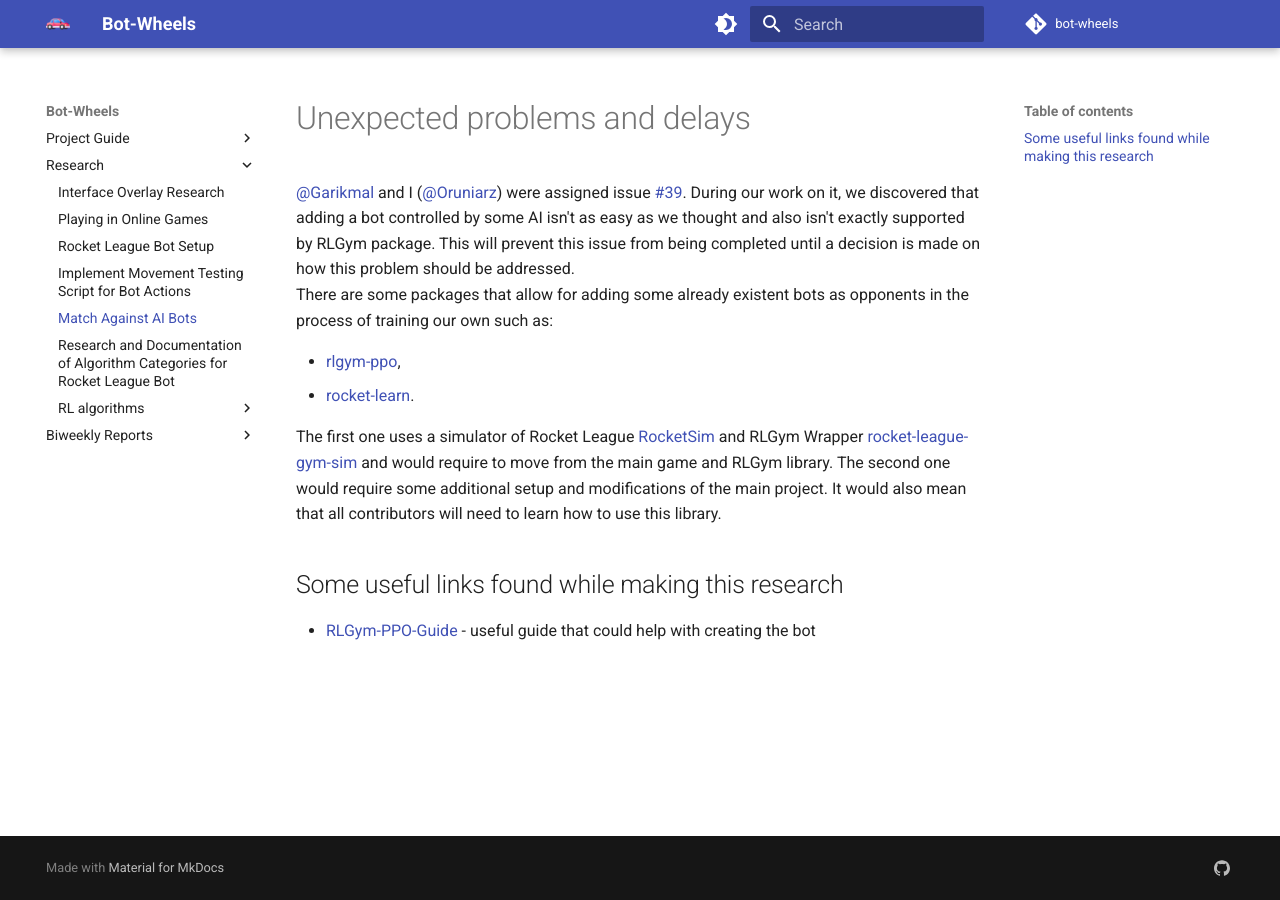
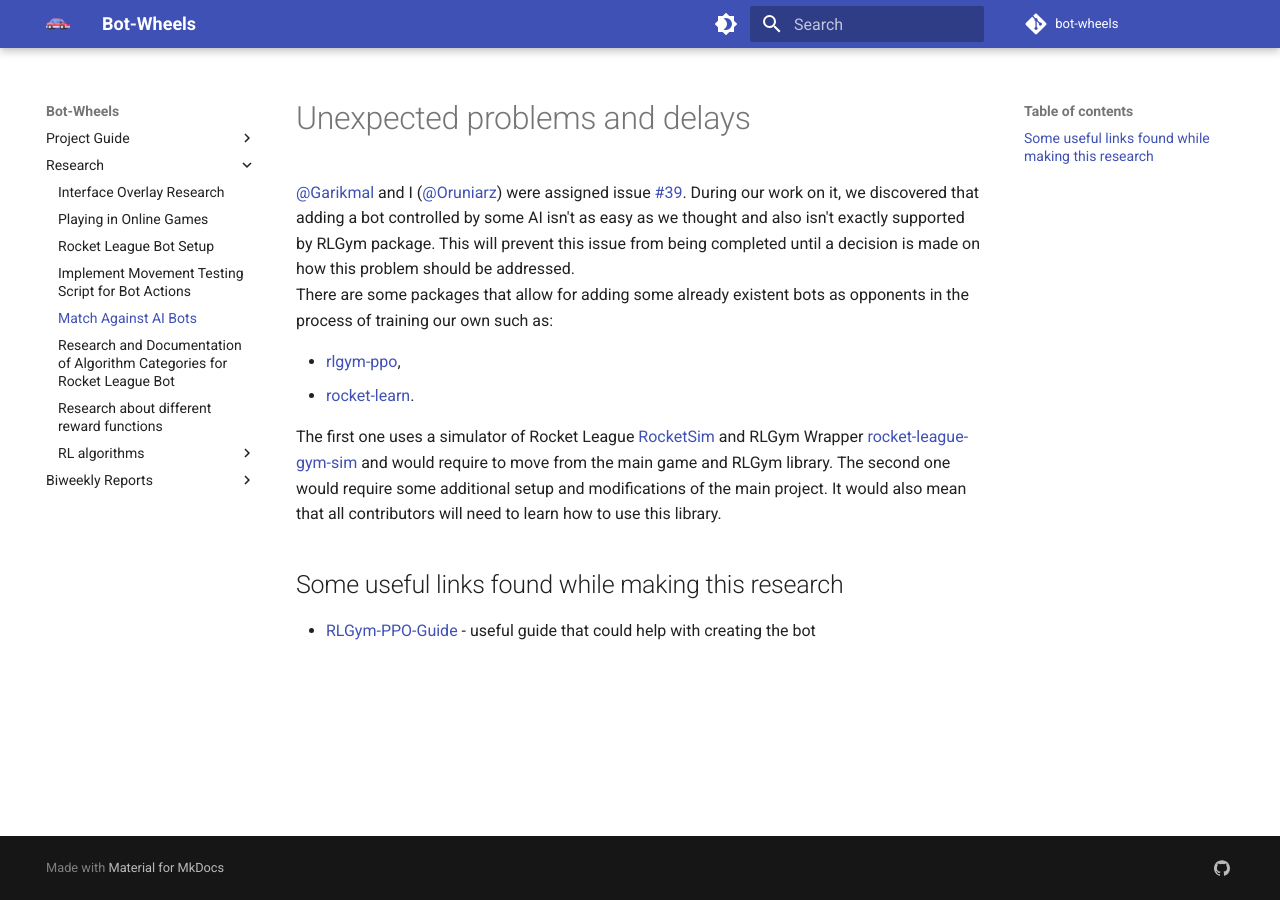
Before and after one commit to bot-wheels/docs, an MkDocs documentation site: the page built from docs/research/match-against-ai-bots.md, in a window 1280 px wide. Built offline with MkDocs 1.6.1 and Material for MkDocs 9.7.7, drawn with Linux system fonts in a browser that asks for light colours.

Commit message:
Update mkdocs.yml

```diff
--- a/mkdocs.yml
+++ b/mkdocs.yml
@@ -39,6 +39,7 @@
     - Implement Movement Testing Script for Bot Actions: research/implement-movement-testing-script-for-bot-actions.md
     - Match Against AI Bots: research/match-against-ai-bots.md
     - Research and Documentation of Algorithm Categories for Rocket League Bot: research/research-and-documentation-of-algorithm-categories-for-rocket-league-bot.md
+    - Research about different reward functions: research/research-about-different-reward-functions.md
     - RL algorithms:
       - A3C: research/rl-algorithms/A3C.md
       - Model based algorithms for RL bots alphazero: research/rl-algorithms/model-based-algorithms-for-rocket-league-bots-alphazero.md
```
